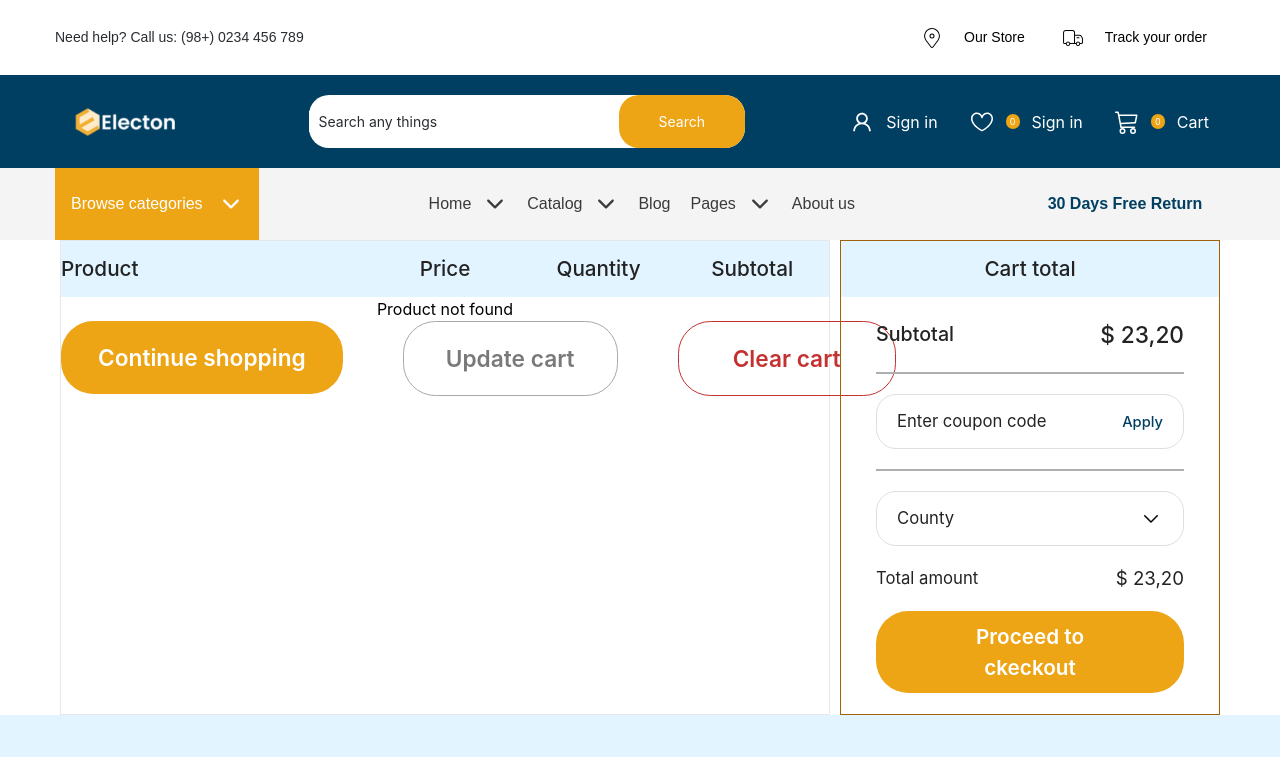
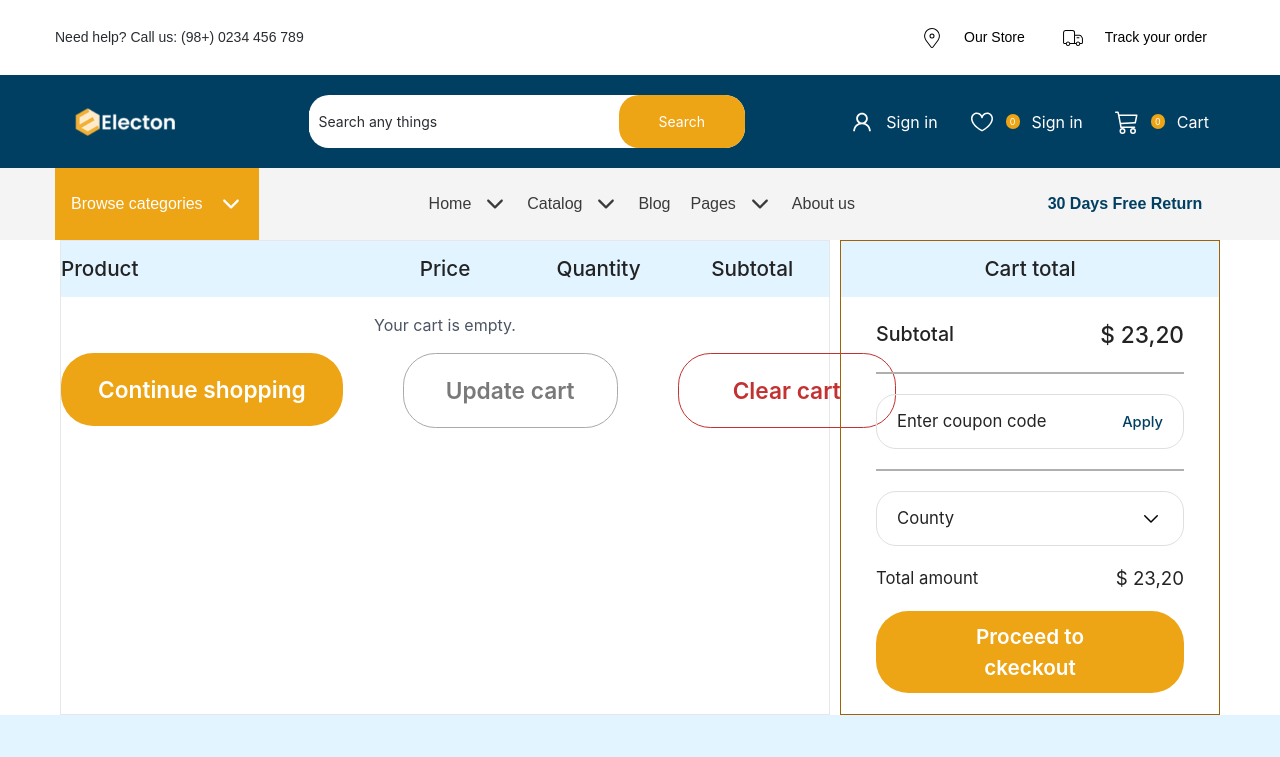
Before and after one commit to Muhammad-Aman171/ecommerce-techloset-project, a React (Create React App) app: page /Cart in a window 1280 px wide. Shown: the top 757 px of the page. Built offline with nearby package versions, Linux system fonts and the light colour scheme.

Commit message:
completed

```diff
--- a/src/components/buttons/AddToCartBtn.tsx
+++ b/src/components/buttons/AddToCartBtn.tsx
@@ -6,7 +6,6 @@ interface AddToCartBtnProps {
   onClick?: (id: number) => void; // Function to handle click
 }
 const AddToCartBtn: React.FC<AddToCartBtnProps> = ({ id, onClick }) => {
-
   return (
     <button
       onClick={() => {
--- a/src/pages/Cart.tsx
+++ b/src/pages/Cart.tsx
@@ -2,8 +2,14 @@ import React from "react";
 import Button from "../components/buttons/button.tsx";
 import { GoChevronDown } from "react-icons/go";
 import CartProductCard from "../components/CartProductCard.tsx";
+import { useSelector } from "react-redux";
+import { RootState } from "../store/store.ts";
 
 const Cart = () => {
+  const cartItems = useSelector(
+    (state: RootState) => state.addToCartSlice.items
+  );
+
   return (
     <div className="flex justify-center ">
       <div>
@@ -32,7 +38,13 @@ const Cart = () => {
               </div>
             </div>
             <div>
-              <CartProductCard />
+              {cartItems.length > 0 ? (
+                cartItems.map((item) => <CartProductCard key={item.id} />)
+              ) : (
+                <p className="text-center py-4 text-gray-600">
+                  Your cart is empty.
+                </p>
+              )}
             </div>
             <div className="flex gap-x-[60px] max-xl:flex-col max-xl:gap-y-[20px] max-xl:my-[50px]  ">
               <Button
```
